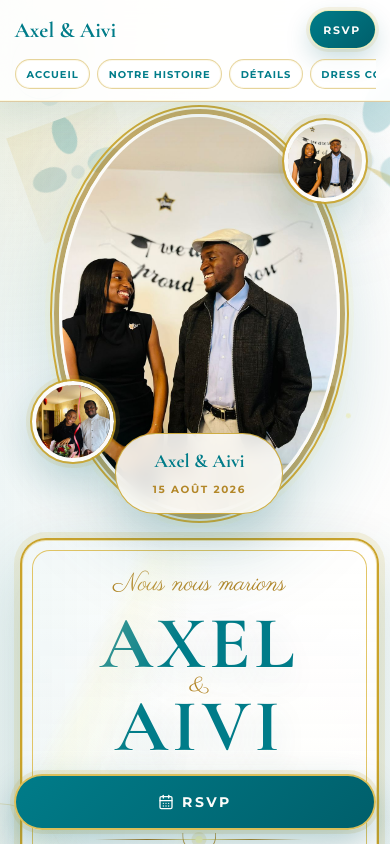
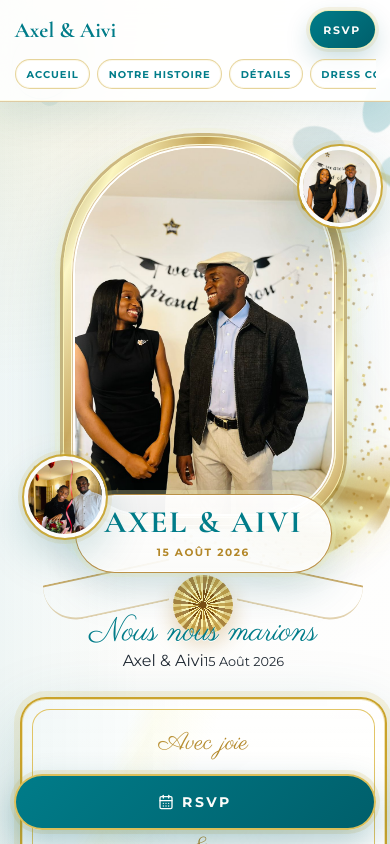
Before and after one commit to aubinaso/wedding-website, a React (Vite) app: page / in a window 390 px wide. Shown: the top 844 px of the page. Built offline with nearby package versions, Linux system fonts and the light colour scheme.

Commit message:
mise à jour

```diff
--- a/src/App.jsx
+++ b/src/App.jsx
@@ -10,6 +10,7 @@ import {
   Shirt,
   Sparkles,
 } from 'lucide-react';
+import heroFrameReference from '../photofond.jpeg';
 
 const wedding = {
   groom: 'Axel',
@@ -250,6 +251,11 @@ function ImagePlaceholder({ label, className = '' }) {
 function HeroVisual() {
   return (
     <div className="hero-photo-cluster" aria-label={`Photos de ${wedding.couple}`}>
+      <div className="hero-reference-frame" data-frame-reference={heroFrameReference}>
+        <div className="hero-sparkle-flow" aria-hidden="true" />
+        <div className="hero-gold-dust hero-gold-dust-left" aria-hidden="true" />
+        <div className="hero-gold-dust hero-gold-dust-right" aria-hidden="true" />
+        <div className="hero-main-photo-wrap">
           {wedding.images.hero ? (
             <img className="hero-oval hero-oval-main" src={wedding.images.hero} alt={`${wedding.couple} se regardant avec sourire`} />
           ) : (
@@ -259,6 +265,18 @@ function HeroVisual() {
               <small>{wedding.weddingPeriod}</small>
             </div>
           )}
+        </div>
+        <div className="hero-photo-plate">
+          <span>{wedding.couple}</span>
+          <small>{wedding.mainDate}</small>
+        </div>
+        <div className="hero-ornament" aria-hidden="true">
+          <i />
+          <span />
+          <i />
+        </div>
+        <p className="hero-married-script">Nous nous marions</p>
+      </div>
       <img
         className="hero-orbit-photo hero-orbit-one"
         src="/images/couple/photo_a_2.jpeg"
@@ -326,7 +344,7 @@ function App() {
         <div className="floral-corner floral-corner-right" aria-hidden="true" />
         <div className="mx-auto grid w-full max-w-6xl items-center gap-10 lg:grid-cols-[1.05fr_0.95fr]">
           <div className="hero-card relative px-6 py-12 text-center sm:px-10 lg:text-left">
-            <p className="script-label">Nous nous marions</p>
+            <p className="script-label">Avec joie</p>
             <h1 className="hero-names" aria-label={wedding.couple}>
               <span>Axel</span>
               <em>&</em>
--- a/src/index.css
+++ b/src/index.css
@@ -1007,7 +1007,6 @@ body {
   transform: rotate(-18deg);
 }
 
-.hero-oval,
 .image-placeholder {
   position: relative;
   display: flex;
@@ -1024,22 +1023,11 @@ body {
     0 0 0 10px rgba(212, 175, 55, 0.12);
 }
 
-.hero-oval {
-  width: min(78vw, 26rem);
-  height: min(78vw, 26rem);
-  min-height: 0;
-  border-radius: 999px;
-  outline: 2px solid rgba(201, 162, 39, 0.9);
-  outline-offset: 10px;
-  object-fit: cover;
-  object-position: center;
-}
-
 .hero-photo-cluster {
   position: relative;
   display: grid;
-  width: min(88vw, 32rem);
-  min-height: min(92vw, 34rem);
+  width: min(92vw, 33.5rem);
+  min-height: min(104vw, 43rem);
   place-items: center;
 }
 
@@ -1052,49 +1040,258 @@ body {
 }
 
 .hero-photo-cluster::before {
-  top: -0.4rem;
-  left: 0.4rem;
-  width: min(36vw, 11rem);
-  aspect-ratio: 1;
-  opacity: 0.86;
-  background:
-    radial-gradient(ellipse at 50% 15%, rgba(0, 124, 137, 0.32) 0 14%, transparent 15%),
-    radial-gradient(ellipse at 24% 48%, rgba(0, 95, 107, 0.22) 0 14%, transparent 15%),
-    radial-gradient(ellipse at 76% 48%, rgba(0, 124, 137, 0.22) 0 14%, transparent 15%),
-    radial-gradient(ellipse at 50% 78%, rgba(252, 252, 250, 0.82) 0 13%, transparent 14%),
-    radial-gradient(circle at 50% 50%, rgba(0, 95, 107, 0.12) 0 8%, transparent 9%),
-    linear-gradient(135deg, rgba(212, 175, 55, 0.18), transparent 70%);
-  filter: drop-shadow(0 18px 28px rgba(0, 95, 107, 0.18));
-  transform: rotate(-20deg);
+  inset: 1.15rem 1.45rem 5.3rem;
+  border-radius: 54% 54% 38% 38% / 46% 46% 31% 31%;
+  background:
+    linear-gradient(90deg, transparent 0 2%, rgba(252, 246, 186, 0.4) 6%, transparent 11% 89%, rgba(252, 246, 186, 0.38) 94%, transparent 100%),
+    linear-gradient(180deg, rgba(255, 255, 255, 0.58), transparent 28% 100%);
+  filter: blur(0.2px);
+  opacity: 0.7;
 }
 
 .hero-photo-cluster::after {
-  right: -0.65rem;
-  bottom: 3.4rem;
-  width: min(34vw, 10rem);
-  aspect-ratio: 1;
-  border: 0;
+  right: -0.75rem;
+  bottom: 7.8rem;
+  width: min(45vw, 17rem);
+  height: min(42vw, 16rem);
   border-radius: 999px;
-  opacity: 0.9;
-  background:
-    conic-gradient(from 120deg, transparent 0 58%, rgba(252, 246, 186, 0.9) 59% 61%, rgba(179, 135, 40, 0.72) 62% 65%, transparent 66% 100%),
-    radial-gradient(circle at 70% 26%, rgba(252, 246, 186, 0.95) 0 2px, transparent 3px),
-    radial-gradient(circle at 34% 72%, rgba(212, 175, 55, 0.7) 0 2px, transparent 3px);
-  filter: drop-shadow(0 0 18px rgba(252, 246, 186, 0.28));
-  transform: rotate(18deg);
-}
-
-.hero-oval-main {
+  opacity: 0.95;
+  background:
+    radial-gradient(circle at 28% 78%, rgba(170, 119, 28, 0.58) 0 1.2px, transparent 1.8px),
+    radial-gradient(circle at 46% 58%, rgba(252, 246, 186, 0.95) 0 1.3px, transparent 2px),
+    radial-gradient(circle at 66% 35%, rgba(212, 175, 55, 0.65) 0 1.1px, transparent 1.9px),
+    conic-gradient(from 225deg, transparent 0 54%, rgba(252, 246, 186, 0.92) 58% 60%, rgba(179, 135, 40, 0.78) 61% 64%, transparent 68% 100%);
+  background-size: 22px 22px, 30px 30px, 26px 26px, auto;
+  filter: drop-shadow(0 0 18px rgba(252, 246, 186, 0.42));
+  transform: rotate(20deg);
+}
+
+.hero-reference-frame {
   position: relative;
   z-index: 2;
-  width: min(78vw, 25rem);
-  height: auto;
-  min-height: 33rem;
-  border-radius: 50% / 50%;
-  box-shadow:
-    0 34px 90px rgba(0, 95, 107, 0.22),
-    0 0 0 5px rgba(179, 135, 40, 0.66),
-    0 0 0 14px rgba(252, 246, 186, 0.16);
+  display: grid;
+  justify-items: center;
+  width: min(86vw, 30rem);
+  padding: 2.1rem 1.15rem 0;
+  isolation: isolate;
+}
+
+.hero-main-photo-wrap {
+  position: relative;
+  z-index: 2;
+  width: min(76vw, 24rem);
+  aspect-ratio: 0.72;
+  padding: 0.62rem;
+  overflow: hidden;
+  border: 1px solid rgba(252, 246, 186, 0.9);
+  border-radius: 48% 48% 28% 28% / 35% 35% 18% 18%;
+  background:
+    linear-gradient(115deg, #7c5b16 0%, #fcf6ba 14%, #b38728 31%, #fff2a6 47%, #805b14 65%, #fcf6ba 83%, #aa771c 100%);
+  box-shadow:
+    0 32px 88px rgba(0, 95, 107, 0.18),
+    0 0 0 4px rgba(179, 135, 40, 0.52),
+    0 0 0 10px rgba(252, 246, 186, 0.18),
+    inset 0 0 0 1px rgba(255, 255, 255, 0.72);
+}
+
+.hero-main-photo-wrap::before,
+.hero-main-photo-wrap::after {
+  position: absolute;
+  pointer-events: none;
+  content: '';
+  border-radius: inherit;
+}
+
+.hero-main-photo-wrap::before {
+  inset: 0.58rem;
+  z-index: 2;
+  border: 2px solid rgba(252, 246, 186, 0.72);
+  box-shadow:
+    inset 0 0 0 1px rgba(170, 119, 28, 0.52),
+    0 0 18px rgba(252, 246, 186, 0.32);
+}
+
+.hero-main-photo-wrap::after {
+  inset: 0;
+  z-index: 3;
+  background:
+    linear-gradient(90deg, rgba(255, 255, 255, 0.22), transparent 14% 86%, rgba(255, 255, 255, 0.2)),
+    linear-gradient(180deg, rgba(255, 255, 255, 0.15), transparent 34% 100%);
+  mix-blend-mode: screen;
+}
+
+.hero-oval {
+  position: relative;
+  z-index: 1;
+  display: block;
+  width: 100%;
+  height: 100%;
+  min-height: 0;
+  overflow: hidden;
+  border: 5px solid rgba(255, 255, 255, 0.95);
+  border-radius: 48% 48% 28% 28% / 35% 35% 18% 18%;
+  background:
+    radial-gradient(circle at top, rgba(212, 175, 55, 0.18), transparent 45%),
+    linear-gradient(180deg, rgba(252, 252, 250, 0.95), rgba(252, 252, 250, 0.72));
+  object-fit: cover;
+  object-position: center;
+}
+
+.hero-oval-main {
+  box-shadow: inset 0 0 0 1px rgba(179, 135, 40, 0.44);
+}
+
+.hero-sparkle-flow {
+  position: absolute;
+  right: -1.25rem;
+  bottom: 6.1rem;
+  z-index: 1;
+  width: min(62vw, 24rem);
+  height: min(58vw, 21rem);
+  pointer-events: none;
+  border-radius: 999px;
+  background:
+    radial-gradient(circle at 16% 84%, rgba(170, 119, 28, 0.78) 0 1.1px, transparent 1.8px),
+    radial-gradient(circle at 34% 70%, rgba(212, 175, 55, 0.66) 0 1.2px, transparent 2px),
+    radial-gradient(circle at 56% 52%, rgba(252, 246, 186, 0.94) 0 1.4px, transparent 2.2px),
+    radial-gradient(circle at 74% 28%, rgba(179, 135, 40, 0.58) 0 1px, transparent 1.8px),
+    conic-gradient(from 230deg at 28% 82%, transparent 0 53%, rgba(170, 119, 28, 0.56) 57%, rgba(252, 246, 186, 0.96) 59%, rgba(212, 175, 55, 0.62) 61%, transparent 67% 100%);
+  background-size: 18px 18px, 25px 25px, 31px 31px, 22px 22px, auto;
+  filter:
+    drop-shadow(0 0 9px rgba(252, 246, 186, 0.72))
+    drop-shadow(0 0 22px rgba(212, 175, 55, 0.26));
+  transform: rotate(15deg);
+}
+
+.hero-gold-dust {
+  position: absolute;
+  z-index: 4;
+  pointer-events: none;
+  width: 7.8rem;
+  aspect-ratio: 1;
+  border-radius: 999px;
+  background:
+    radial-gradient(circle at 18% 70%, rgba(126, 91, 22, 0.72) 0 1px, transparent 1.8px),
+    radial-gradient(circle at 42% 56%, rgba(212, 175, 55, 0.74) 0 1px, transparent 1.8px),
+    radial-gradient(circle at 72% 28%, rgba(252, 246, 186, 0.95) 0 1.2px, transparent 2px);
+  background-size: 15px 15px, 21px 21px, 18px 18px;
+  opacity: 0.78;
+  filter: drop-shadow(0 0 10px rgba(212, 175, 55, 0.34));
+}
+
+.hero-gold-dust-left {
+  left: 0.4rem;
+  bottom: 7.4rem;
+  transform: rotate(-15deg);
+}
+
+.hero-gold-dust-right {
+  right: 1.25rem;
+  top: 10rem;
+  transform: rotate(20deg);
+}
+
+.hero-photo-plate {
+  position: relative;
+  z-index: 5;
+  width: min(68vw, 19rem);
+  margin-top: -2.55rem;
+  padding: 1.05rem 1.25rem 0.85rem;
+  border: 1px solid rgba(170, 119, 28, 0.8);
+  border-radius: 999px;
+  text-align: center;
+  background:
+    linear-gradient(180deg, rgba(255, 255, 255, 0.96), rgba(252, 252, 250, 0.92));
+  box-shadow:
+    0 18px 42px rgba(0, 95, 107, 0.15),
+    0 0 0 4px rgba(252, 246, 186, 0.28),
+    inset 0 0 0 1px rgba(255, 255, 255, 0.82);
+}
+
+.hero-photo-plate span {
+  display: block;
+  font-family: 'Cormorant Garamond', Georgia, serif;
+  font-size: clamp(1.9rem, 6.8vw, 2.65rem);
+  font-weight: 700;
+  line-height: 0.95;
+  letter-spacing: 0.06em;
+  text-transform: uppercase;
+  color: var(--color-teal);
+}
+
+.hero-photo-plate small {
+  display: block;
+  margin-top: 0.48rem;
+  font-size: 0.78rem;
+  font-weight: 800;
+  letter-spacing: 0.18em;
+  text-transform: uppercase;
+  color: var(--color-rich-gold);
+}
+
+.hero-ornament {
+  position: relative;
+  z-index: 4;
+  display: grid;
+  grid-template-columns: 1fr auto 1fr;
+  align-items: center;
+  width: min(78vw, 24rem);
+  margin-top: -0.45rem;
+  color: var(--color-rich-gold);
+}
+
+.hero-ornament::before {
+  position: absolute;
+  left: 50%;
+  top: 0.55rem;
+  width: 4.65rem;
+  aspect-ratio: 1;
+  content: '';
+  border-radius: 999px;
+  background:
+    radial-gradient(circle at 50% 50%, #7c4d11 0 8%, transparent 9%),
+    repeating-conic-gradient(from 12deg, #7c4d11 0 8deg, #fcf6ba 9deg 14deg, #b38728 15deg 22deg, #fff2a6 23deg 29deg);
+  box-shadow:
+    inset 0 0 0 8px rgba(179, 135, 40, 0.32),
+    inset 0 0 0 15px rgba(252, 246, 186, 0.32),
+    0 8px 22px rgba(170, 119, 28, 0.32);
+  transform: translateX(-50%);
+}
+
+.hero-ornament i {
+  display: block;
+  height: 3.25rem;
+  border-top: 2px solid rgba(179, 135, 40, 0.68);
+  border-bottom: 2px solid rgba(179, 135, 40, 0.36);
+}
+
+.hero-ornament i:first-child {
+  border-right: 0;
+  border-radius: 0 0 0 999px;
+  transform: skewY(-12deg);
+}
+
+.hero-ornament i:last-child {
+  border-left: 0;
+  border-radius: 0 0 999px 0;
+  transform: skewY(12deg);
+}
+
+.hero-ornament span {
+  width: 5.4rem;
+  height: 4.2rem;
+}
+
+.hero-married-script {
+  position: relative;
+  z-index: 5;
+  margin-top: -0.35rem;
+  font-family: 'Parisienne', cursive;
+  font-size: clamp(2.05rem, 8vw, 2.95rem);
+  line-height: 1;
+  color: var(--color-teal);
+  text-align: center;
+  text-shadow: 0 1px 0 #ffffff;
 }
 
 .hero-orbit-photo {
@@ -1121,44 +1318,13 @@ body {
 }
 
 .hero-orbit-one {
-  top: 1.5rem;
-  right: 0;
+  top: 3.6rem;
+  right: 0.35rem;
 }
 
 .hero-orbit-two {
-  bottom: 3rem;
-  left: 0;
-}
-
-.hero-photo-signature {
-  position: absolute;
-  right: 1.2rem;
-  bottom: 0.5rem;
-  z-index: 4;
-  min-width: 12rem;
-  padding: 1rem 1.2rem;
-  border: 1px solid rgba(201, 162, 39, 0.86);
-  border-radius: 999px;
-  text-align: center;
-  background: rgba(252, 252, 250, 0.88);
-  box-shadow: 0 16px 38px rgba(0, 95, 107, 0.16);
-  backdrop-filter: blur(10px);
-}
-
-.hero-photo-signature span {
-  display: block;
-  font-family: 'Cormorant Garamond', Georgia, serif;
-  font-size: 1.45rem;
-  font-weight: 700;
-  color: var(--color-teal);
-}
-
-.hero-photo-signature small {
-  font-size: 0.65rem;
-  font-weight: 800;
-  letter-spacing: 0.16em;
-  text-transform: uppercase;
-  color: var(--color-rich-gold);
+  bottom: 11rem;
+  left: 0.15rem;
 }
 
 .hero-oval-placeholder {
@@ -1526,36 +1692,104 @@ body {
   }
 
   .hero-photo-cluster {
-    min-height: 23.5rem;
+    min-height: 34.5rem;
     order: 1;
-    width: min(92vw, 25rem);
+    width: min(94vw, 25.5rem);
   }
 
   .hero-photo-cluster::before {
-    top: 0.15rem;
+    inset: 1.25rem 1.35rem 4.75rem;
+    opacity: 0.52;
+  }
+
+  .hero-photo-cluster::after {
+    right: -0.5rem;
+    bottom: 7rem;
+    width: 11.5rem;
+    height: 10.5rem;
+    opacity: 0.72;
+  }
+
+  .hero-reference-frame {
+    width: min(92vw, 24.5rem);
+    padding-top: 1.4rem;
+  }
+
+  .hero-main-photo-wrap {
+    width: min(72vw, 18.6rem);
+    padding: 0.42rem;
+    box-shadow:
+      0 26px 68px rgba(0, 95, 107, 0.18),
+      0 0 0 3px rgba(179, 135, 40, 0.52),
+      0 0 0 8px rgba(252, 246, 186, 0.16);
+  }
+
+  .hero-main-photo-wrap::before {
+    inset: 0.42rem;
+    border-width: 1px;
+  }
+
+  .hero-oval {
+    border-width: 4px;
+  }
+
+  .hero-sparkle-flow {
+    right: -1rem;
+    bottom: 5.4rem;
+    width: 18rem;
+    height: 16rem;
+    opacity: 0.82;
+  }
+
+  .hero-gold-dust {
+    width: 5.8rem;
+    opacity: 0.62;
+  }
+
+  .hero-gold-dust-left {
     left: 0.1rem;
-    width: 7rem;
-    opacity: 0.72;
-  }
-
-  .hero-photo-cluster::after {
+    bottom: 6.8rem;
+  }
+
+  .hero-gold-dust-right {
     right: 0.55rem;
-    bottom: 2.3rem;
-    width: 5.75rem;
-    opacity: 0.68;
-  }
-
-  .hero-oval {
-    width: min(68vw, 19rem);
-    height: min(68vw, 19rem);
-    outline-offset: 7px;
-  }
-
-  .hero-oval-main {
-    width: min(72vw, 20rem);
-    height: auto;
-    min-height: 25rem;
-    border-radius: 50% / 50%;
+    top: 7.8rem;
+  }
+
+  .hero-photo-plate {
+    width: min(66vw, 16.2rem);
+    margin-top: -2rem;
+    padding: 0.82rem 0.9rem 0.7rem;
+  }
+
+  .hero-photo-plate span {
+    font-size: clamp(1.5rem, 8vw, 2.05rem);
+  }
+
+  .hero-photo-plate small {
+    font-size: 0.66rem;
+    letter-spacing: 0.15em;
+  }
+
+  .hero-ornament {
+    width: min(82vw, 20rem);
+  }
+
+  .hero-ornament::before {
+    width: 3.75rem;
+  }
+
+  .hero-ornament i {
+    height: 2.6rem;
+  }
+
+  .hero-ornament span {
+    width: 4.25rem;
+    height: 3.35rem;
+  }
+
+  .hero-married-script {
+    margin-top: -0.2rem;
   }
 
   .hero-orbit-photo {
@@ -1565,25 +1799,13 @@ body {
   }
 
   .hero-orbit-one {
-    top: 0.4rem;
-    right: 0.8rem;
+    top: 2rem;
+    right: 0.35rem;
   }
 
   .hero-orbit-two {
-    bottom: 3.2rem;
-    left: 0.75rem;
-  }
-
-  .hero-photo-signature {
-    right: 50%;
-    bottom: 0;
-    min-width: 10.5rem;
-    padding: 0.8rem 1rem;
-    transform: translateX(50%);
-  }
-
-  .hero-photo-signature span {
-    font-size: 1.2rem;
+    bottom: 8.45rem;
+    left: 0.25rem;
   }
 
   .section-shell {
```
Also changed, not shown: photofond.jpeg (added). Lines whose indentation alone changed are shown as unchanged.
